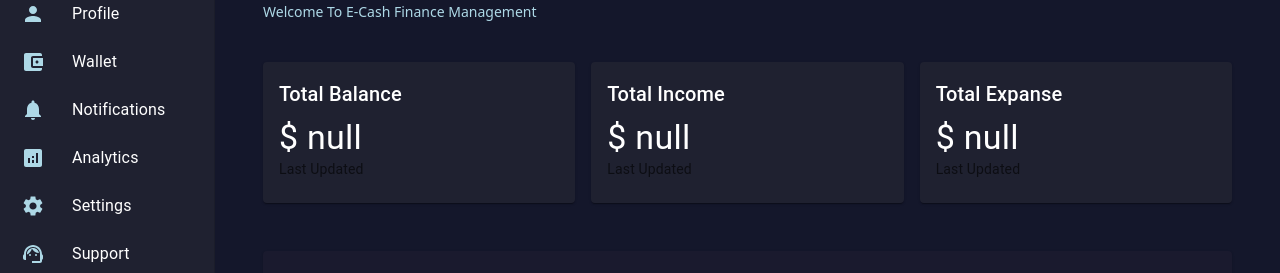
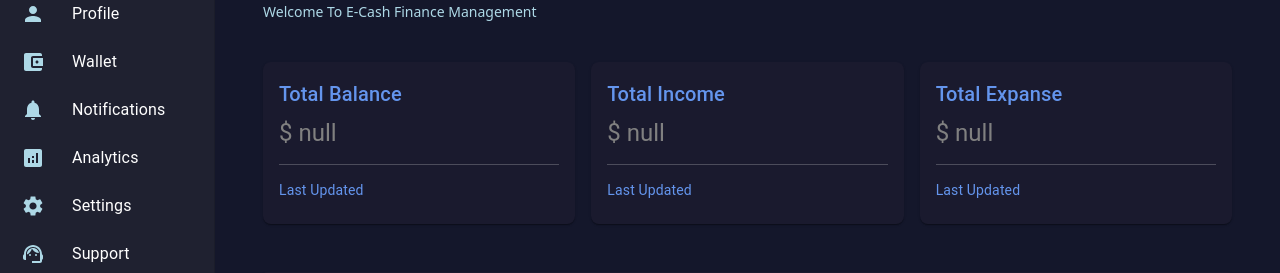
Before and after one commit to RISHABH-SONII/Wallet-Management, a React (Create React App) app in the folder ui/: page / in a window 1280 px wide. Shown: the part 146-419 px from the top of the page. Built offline with nearby package versions, Linux system fonts and the light colour scheme; no server answers; sample sign-in values are in the browser's storage.

Commit message:
Modify CardComponent.jsx

```diff
--- a/ui/src/Components/CardComponent.jsx
+++ b/ui/src/Components/CardComponent.jsx
@@ -1,18 +1,37 @@
-import React from 'react';
-import { Card, CardContent, Typography } from '@mui/material';
-import './CardComponent.css';
+import React from "react";
+import { Card, CardContent, Divider, Typography } from "@mui/material";
+import "./CardComponent.css";
 
 export default function CardComponent({ title, value, subtitle }) {
   return (
-    <Card className='balanceCard' sx={{ backgroundColor: '#1F2130', color: '#ffffff' }}>
+    <Card
+      className="balanceCard"
+      sx={{ backgroundColor: "#1a1a2e", color: "#ffffff", borderRadius: "8px" }}
+    >
       <CardContent>
-        <Typography variant="h6" gutterBottom>
+        <Typography
+          variant="h6"
+          gutterBottom
+          style={{ color: "cornflowerblue" }}
+        >
           {title}
         </Typography>
-        <Typography variant="h4" component="div">
+        <Typography variant="h5" component="div" style={{ color: "gray" }}>
           {value}
         </Typography>
-        <Typography variant="body2" color="textSecondary">
+        <Divider
+          style={{
+            backgroundColor: "white",
+            height: "0.5px",
+            marginTop: "15px",
+            marginBottom: "15px",
+          }}
+        />
+        <Typography
+          variant="body2"
+          color="textSecondary"
+          style={{ color: "cornflowerblue" }}
+        >
           {subtitle}
         </Typography>
       </CardContent>
```
